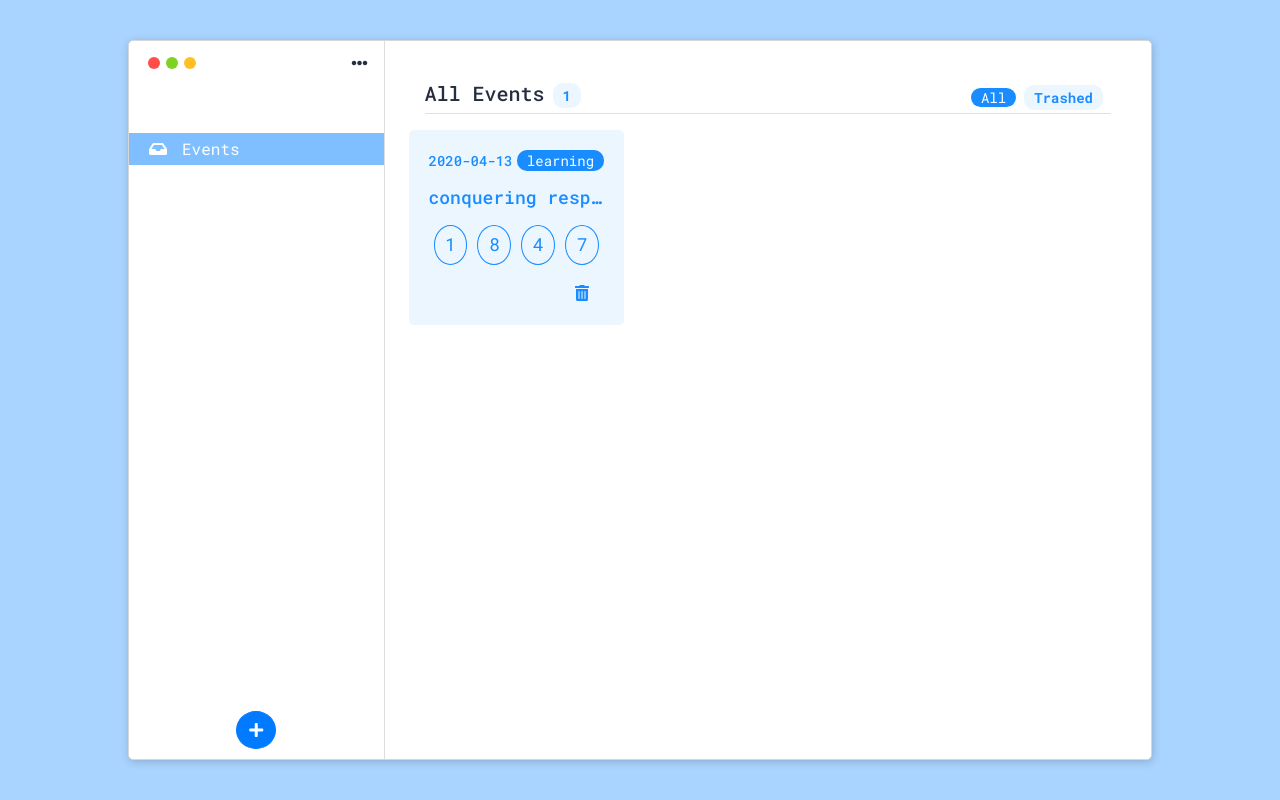
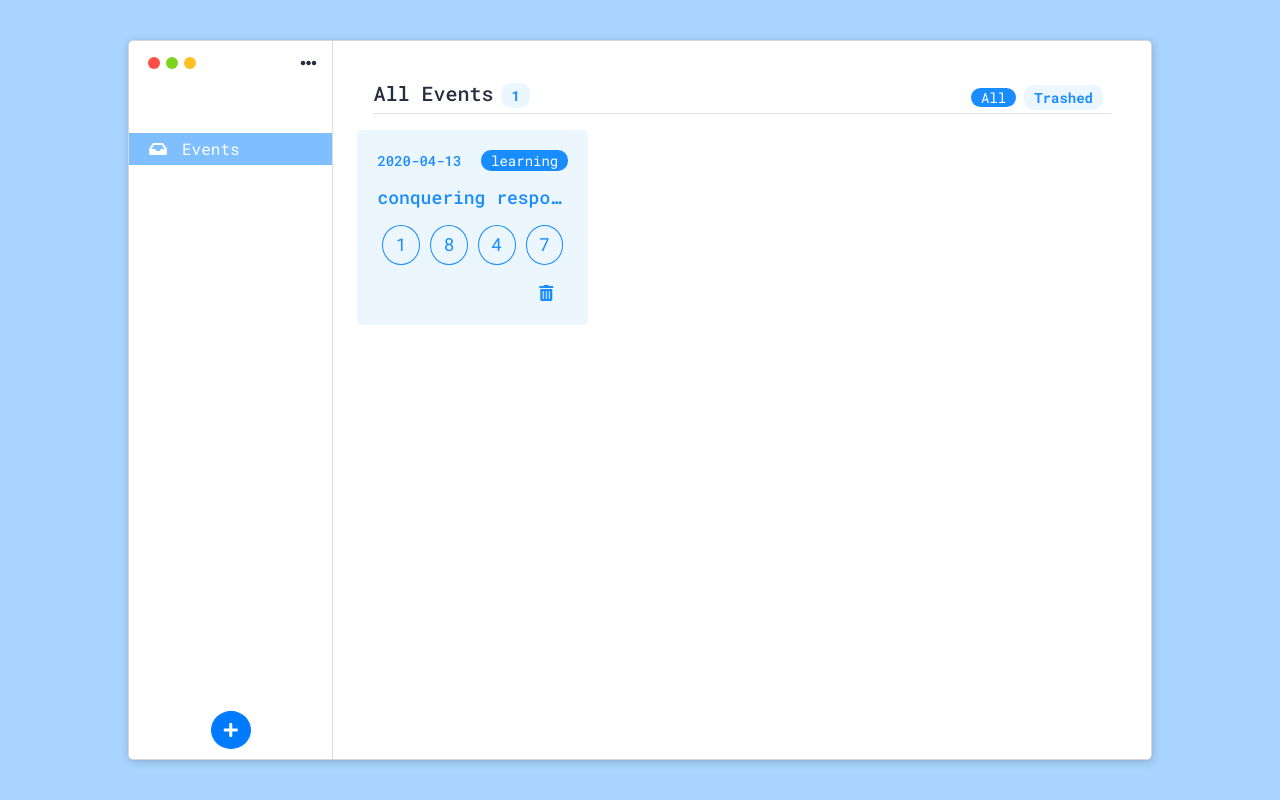
Before and after one commit to HeshamMohsen/Homos, a React (Create React App) app: page / in a window 1280 px wide. Built offline with nearby package versions, Linux system fonts and the light colour scheme; data requests are answered from the project's data file.

Commit message:
change divider width

```diff
--- a/src/styles/events.scss
+++ b/src/styles/events.scss
@@ -1,5 +1,5 @@
 .events {
-    width: 75%;
+    width: 80%;
 }
 
 .events__overflow {
--- a/src/styles/navigation.scss
+++ b/src/styles/navigation.scss
@@ -3,7 +3,7 @@
     flex-direction: column;
     padding: 10px 0;
     border-right: 1px solid #ddd;
-    width: 25%;
+    width: 20%;
 }
 
 .navigation__inner {
```
